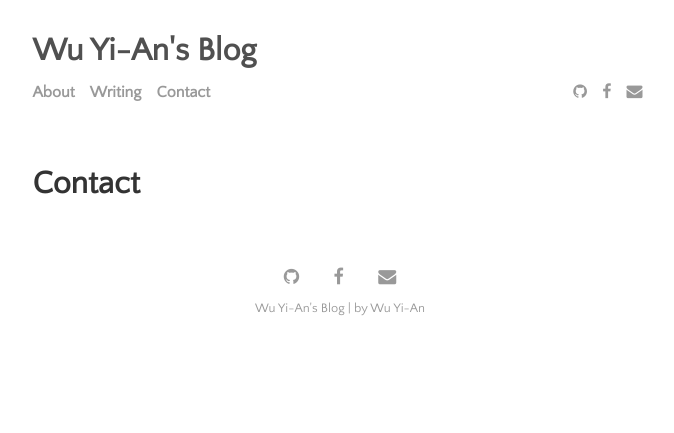
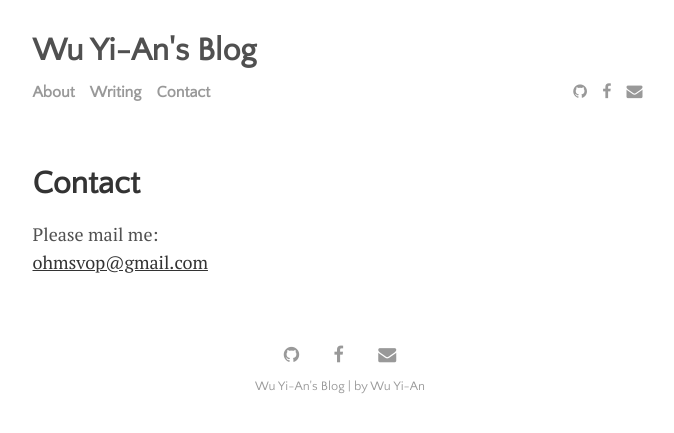
Before and after one commit to ohmsvop/Blog, a Jekyll site: the page built from menu/contact.md, in a window 1280 px wide. Shown: the top 433 px of the page, without its empty margins (300-974 px from the left). Built offline with Jekyll 4.4.1, drawn with Linux system fonts in a browser that asks for light colours.

Commit message:
add email in contact

```diff
--- a/menu/contact.md
+++ b/menu/contact.md
@@ -2,3 +2,6 @@
 layout: page
 title: Contact
 ---
+
+Please mail me:
+[ohmsvop@gmail.com](mailto:ohmsvop@gmail.com)
```
